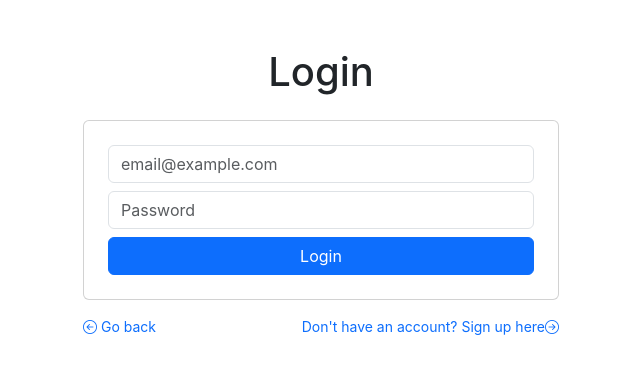
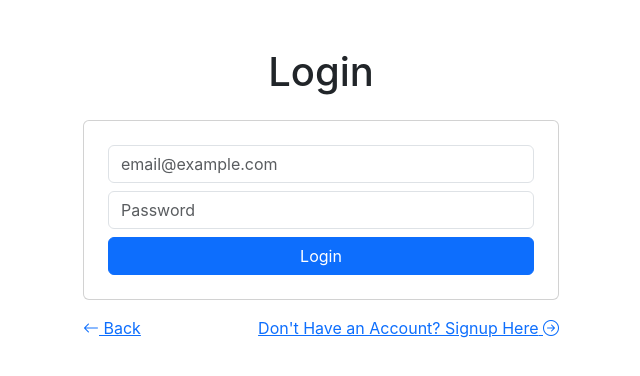
Before and after one commit to keithhauzh/React-Simple-CMS-React-Router-, a React (Create React App) app: page /login in a window 1280 px wide. Shown: the top 376 px of the page, without its empty margins (319-959 px from the left). Built offline with nearby package versions, Linux system fonts and the light colour scheme.

Commit message:
fixing links

```diff
--- a/src/pages/login/index.js
+++ b/src/pages/login/index.js
@@ -1,12 +1,11 @@
 import Nav from "../../components/nav";
-import { useNavigate } from "react-router-dom";
+import { Link, useNavigate } from "react-router-dom";
 import Button from "../../components/button";
 
 function Login() {
   const navigate = useNavigate();
   return (
     <div>
-
       <div className="container my-5 mx-auto" style={{ maxWidth: "500px" }}>
         <h1 className="h1 mb-4 text-center">Login</h1>
 
@@ -49,23 +48,13 @@ function Login() {
 
         {/* <!-- links --> */}
         <div className="d-flex justify-content-between align-items-center gap-3 mx-auto pt-3 text-primary">
-          <p
-            onClick={() => {
-              navigate("/");
-            }}
-            className="text-decoration-none small"
-          >
-            <i className="bi bi-arrow-left-circle"></i> Go back
-          </p>
-          <p
-            onClick={() => {
-              navigate("../signup");
-            }}
-            className="text-decoration-none small"
-          >
-            Don't have an account? Sign up here
+          <Link to="/">
+            <i className="bi bi-arrow-left"></i> Back
+          </Link>
+          <Link to="../signup">
+            Don't Have an Account? Signup Here{" "}
             <i className="bi bi-arrow-right-circle"></i>
-          </p>
+          </Link>
         </div>
       </div>
     </div>
--- a/src/pages/signup/index.js
+++ b/src/pages/signup/index.js
@@ -1,12 +1,10 @@
-import Nav from "../../components/nav";
-import { useNavigate } from "react-router-dom";
+import { Link, useNavigate } from "react-router-dom";
 import Button from "../../components/button";
 
 function Signup() {
   const navigate = useNavigate();
   return (
     <div>
-
       <div className="container my-5 mx-auto" style={{ maxWidth: "500px" }}>
         <h1 className="h1 mb-4 text-center">Sign Up a New Account</h1>
 
@@ -71,23 +69,13 @@ function Signup() {
 
         {/* <!-- links --> */}
         <div className="d-flex justify-content-between align-items-center gap-3 mx-auto pt-3 text-primary">
-          <p
-            onClick={() => {
-              navigate("../dashboard");
-            }}
-            className="text-decoration-none small"
-          >
-            <i className="bi bi-arrow-left-circle"></i> Go back
-          </p>
-          <p
-            onClick={() => {
-              navigate("../login");
-            }}
-            className="text-decoration-none small"
-          >
-            Already have an account? Login here
+          <Link to="/">
+            <i className="bi bi-arrow-left"></i> Back
+          </Link>
+          <Link to="../login">
+            Don't Have an Account? Signup Here{" "}
             <i className="bi bi-arrow-right-circle"></i>
-          </p>
+          </Link>
         </div>
       </div>
     </div>
```
